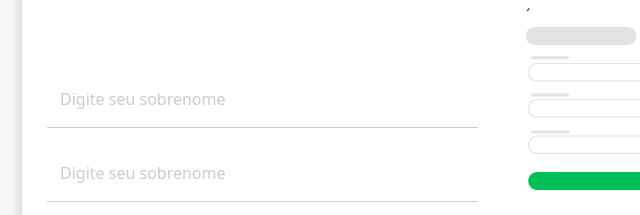
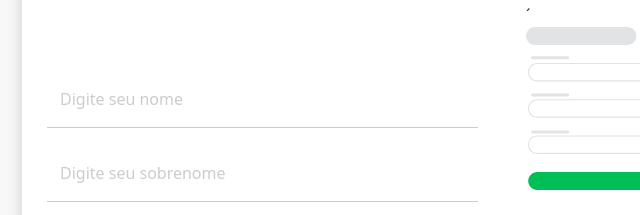
Before and after one commit to carolpalaoro/bootstrap, a plain HTML site: page EX_Formulários (Alunos)/register.html in a window 1280 px wide. Shown: the part 237-452 px from the top of the page, 138-778 px from the left. Drawn offline with nearby package versions, Linux system fonts and the light colour scheme.

Commit message:
corrigindo

```diff
--- a/EX_Formulários (Alunos)/register.html
+++ b/EX_Formulários (Alunos)/register.html
@@ -35,7 +35,7 @@
           <!-- Cria um campo de formulário com estilo de flutuação e margem inferior -->
           <input type="text" class="form-control" id="lastname" name="lastname" placeholder="Digite seu sobrenome">
           <!-- Cria um campo de entrada de nome -->
-          <label for="lastname" class="form-label">Digite seu sobrenome</label>
+          <label for="lastname" class="form-label">Digite seu nome</label>
         <!-- Cria um rótulo para o campo de nome -->
         </div>
         <!-- Fim do campo de nome -->
```
